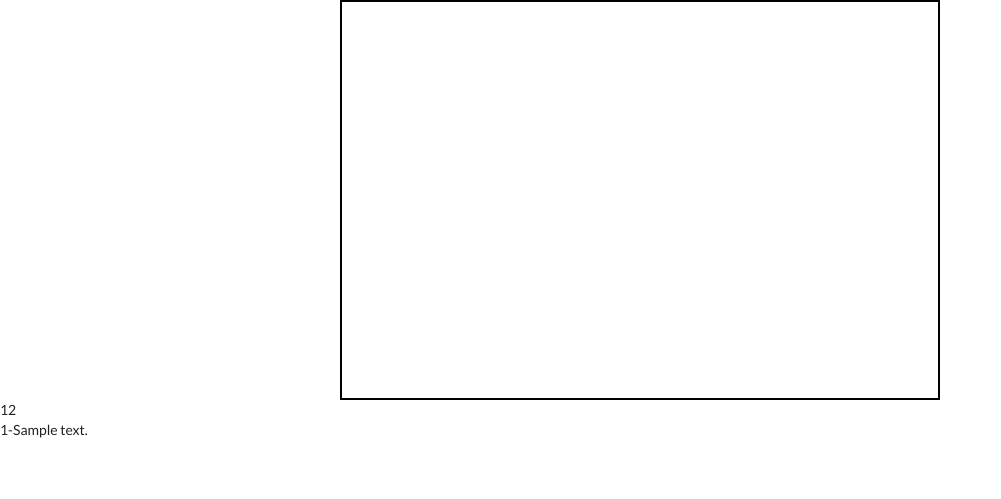
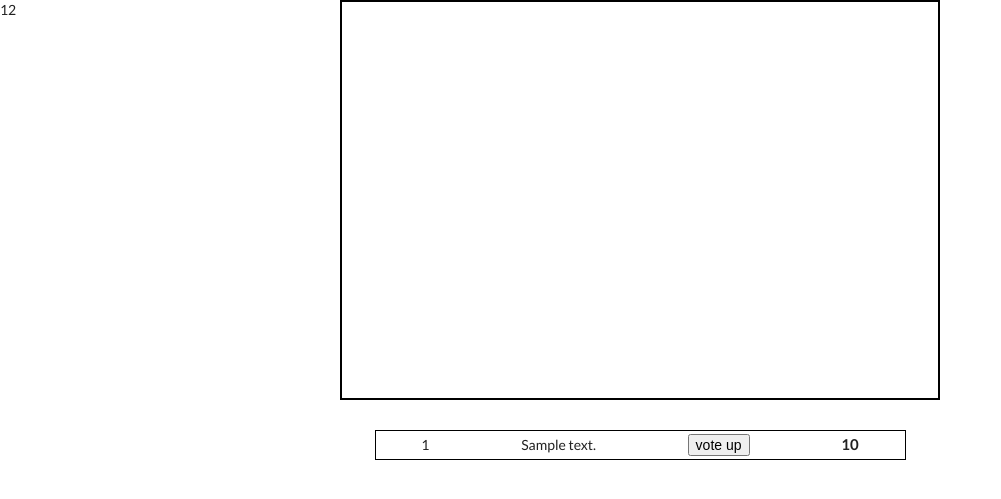
Before and after one commit to bluefang05/complete-me, a PHP site: page / in a window 1280 px wide. Shown: the top 499 px of the page, without its empty margins (0-1001 px from the left). Run offline with PHP 8.4, Linux system fonts and the light colour scheme; tables that the repository leaves empty or names only in its code hold one stand-in row (values such as "Sample post").

Commit message:
Herodic string tested

```diff
--- a/css/home-style.css
+++ b/css/home-style.css
@@ -3,9 +3,35 @@ body{
 }
 
 #content{
+
+    position: absolute;
+    left: 0;
+    right: 0;
+    margin: auto;
     width: 600px;
     height: 400px;
     margin: 0 auto;
-
     border: solid black 2px;
 }
+
+.row{
+    display: flex;
+    justify-content: space-around;
+    align-items: center;
+    width: 90%;
+    height: 30px;
+    border: 1px black solid;
+}
+
+#comment-box{
+    position:absolute;
+    left: 0;
+    right: 0;
+    margin: auto;
+    width: 590px;
+    top: 430px;
+    display: flex;
+    flex-direction: column;
+    align-items: center;
+    justify-content: center;
+}
--- a/index.php
+++ b/index.php
@@ -42,12 +42,24 @@ $result = $conn->query($select_sql);
 </form>
 
 <?php
+
 echo count_days_since('2019-1-0');
+
+echo "<div id='comment-box'>";
 foreach ($result as $row) {
-    echo "<p>" . $row["id"] . "-" . $row["texto"] . "</p>";
+    echo <<<ROW
+     <div class=row>
+        <div> {$row['id']} </div>
+        <div> {$row['texto']} </div>
+        <div> <button type="">vote up</button> </div>
+        <div> <h4>10</h4> </div>
+     </div>
+ROW;
 }
+echo "</div>"
+?>
 
-?>
+
 </body>
 </html>
 
```
Also changed, not shown: day_count_test.php (line endings or trailing spaces).
